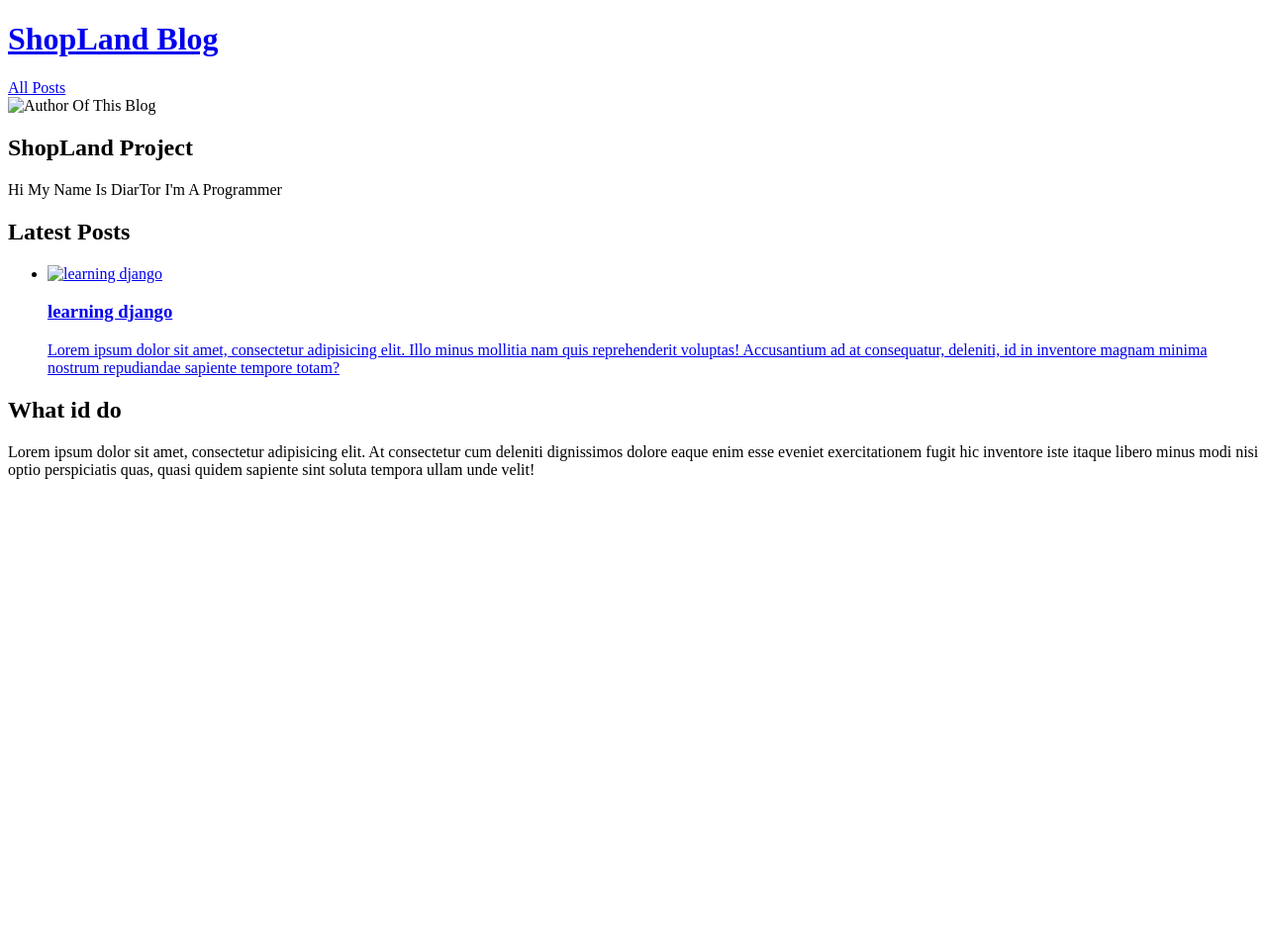
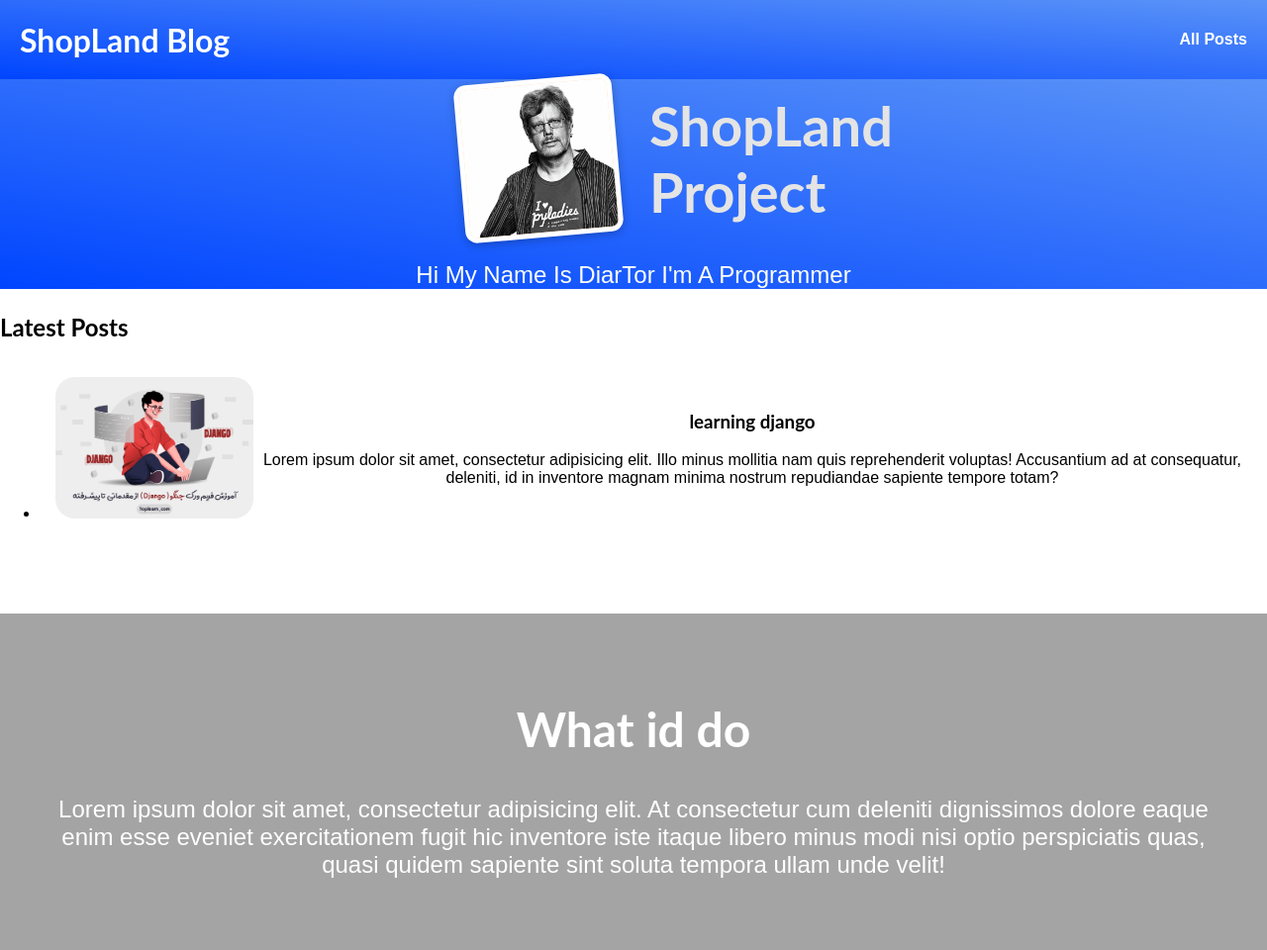
Before and after one commit to DiarTor/shopland, a Django app: page / in a window 1280 px wide. Shown: the whole page at 99% size. Before the commit the page ends 484 px from the top, so only its background shows below. Run offline with Django 5.2, Linux system fonts and the light colour scheme.

Commit message:
made all-posts page + added css to the website

```diff
--- /dev/null
+++ b/home/static/home/index.css
@@ -0,0 +1,142 @@
+#main-navigation {
+    width: 100%;
+    height: 5rem;
+    display: flex;
+    justify-content: space-between;
+    align-items: center;
+    top: 0;
+    left: 0;
+    padding: 5px 20px;
+    background: linear-gradient(to right top, #0045ff, #5a93f8);
+}
+
+#main-navigation a {
+    text-decoration: none;
+    color: white;
+    font-weight: bold;
+}
+
+#main-navigation a:hover,
+#main-navigation a:active {
+    color: #cf79f1;
+}
+
+
+#main-navigation h1 a:hover,
+#main-navigation h1 a:active {
+    color: white;
+}
+
+#welcome {
+    background: linear-gradient(to right top, #0045ff, #5a93f8);
+}
+
+#welcome header {
+    display: flex;
+    align-items: center;
+    justify-content: center;
+    margin: 0 auto;
+}
+
+#welcome img {
+    width: 10rem;
+    height: 10rem;
+    object-fit: cover;
+    border: 5px solid white;
+    border-radius: 12px;
+    background-color: #ffe1bf;
+    transform: rotateZ(-5deg);
+    box-shadow: 0 2px 8px rgba(0, 0, 0, .25);
+}
+
+#welcome h2 {
+    font-size: 3.5rem;
+    margin: 0 0 0 2rem;
+    color: #e4e4e4;
+    width: 10rem;
+}
+
+#welcome p {
+    color: white;;
+    font-size: 1.5rem;
+    text-align: center;
+}
+
+#latest-posts {
+    background-color: white;
+    padding: 2rem;
+    border-radius: 12px;
+    width: 60rem;
+    margin: 10px auto;
+    box-shadow: 1px 1px 12px rgba(0, 0, 0, .4);
+}
+
+#latest-posts h2 {
+    text-align: center;
+}
+
+#latest-posts ul {
+    list-style: none;
+    margin: 0;
+    padding: 0;
+    display: flex;
+    flex-direction: column;
+    gap: 1rem;
+}
+
+#latest-posts li {
+    flex: 1;
+}
+
+#about {
+    text-align: center;
+    padding: 3rem;
+    background-color: #a4a4a4;
+    margin-top: 5rem;
+}
+
+
+#about h2 {
+    font-size: 3rem;
+    color: white;
+}
+
+#about p {
+    font-size: 1.5rem;
+    color: white;
+}
+
+.post {
+    display: flex;
+    flex-direction: column;
+    align-items: center;
+    text-align: center;
+}
+
+.post a {
+    text-decoration: none;
+    color: black;
+    transition: all ease .2s;
+    padding: 1rem;
+}
+
+
+.post a:active,
+.post a:hover {
+    transform: scale(1.1);
+    background-color: #390281;
+    color: white;
+}
+
+
+.post img {
+    width: 200px;
+    border-radius: 20px;
+}
+
+
+.post a {
+    display: flex;
+    justify-content: space-between;
+    align-items: center;
+}
--- a/home/templates/home/homepage.html
+++ b/home/templates/home/homepage.html
@@ -1,17 +1,15 @@
 {% extends 'base.html' %}
-
+{% load static %}
 {% block title %}
     My Blog
 {% endblock %}
-
+{% block header_references %}
+    <link rel="stylesheet" href="{% static 'home/index.css' %}">
+{% endblock %}
 {% block content %}
-    <header id="main-navigation">
-        <h1><a href="#">ShopLand Blog</a></h1>
-        <nav><a href="#">All Posts</a></nav>
-    </header>
     <section id="welcome">
         <header>
-            <img src="" alt="Author Of This Blog">
+            <img src="{% static 'home/images/master.jpg' %}" alt="Author Of This Blog">
             <h2>ShopLand Project</h2>
         </header>
         <p>Hi My Name Is DiarTor I'm A Programmer</p>
@@ -19,21 +17,13 @@
     <section id="latest-post">
         <h2>Latest Posts</h2>
         <ul>
-            <li>
-                <article class="post">
-                    <a href="#">
-                        <img src="" alt="learning django">
-                        <div class="post__content">
-                            <h3>learning django</h3>
-                            <p>Lorem ipsum dolor sit amet, consectetur adipisicing elit. Illo minus mollitia nam quis reprehenderit voluptas! Accusantium ad at consequatur, deleniti, id in inventore magnam minima nostrum repudiandae sapiente tempore totam?</p>
-                        </div>
-                    </a>
-                </article>
-            </li>
+            {% include 'home/include/post.html' %}
         </ul>
     </section>
     <section id="about">
-    <h2>What id do</h2>
-    <p>Lorem ipsum dolor sit amet, consectetur adipisicing elit. At consectetur cum deleniti dignissimos dolore eaque enim esse eveniet exercitationem fugit hic inventore iste itaque libero minus modi nisi optio perspiciatis quas, quasi quidem sapiente sint soluta tempora ullam unde velit!</p>
+        <h2>What id do</h2>
+        <p>Lorem ipsum dolor sit amet, consectetur adipisicing elit. At consectetur cum deleniti dignissimos dolore
+            eaque enim esse eveniet exercitationem fugit hic inventore iste itaque libero minus modi nisi optio
+            perspiciatis quas, quasi quidem sapiente sint soluta tempora ullam unde velit!</p>
     </section>
 {% endblock %}
--- /dev/null
+++ b/home/templates/home/include/post.html
@@ -0,0 +1,14 @@
+{% load static %}
+<li>
+    <article class="post">
+        <a href="#">
+            <img src="{% static 'home/images/django.png' %}" alt="learning django">
+            <div class="post__content">
+                <h3>learning django</h3>
+                <p>Lorem ipsum dolor sit amet, consectetur adipisicing elit. Illo minus mollitia nam quis
+                    reprehenderit voluptas! Accusantium ad at consequatur, deleniti, id in inventore magnam
+                    minima nostrum repudiandae sapiente tempore totam?</p>
+            </div>
+        </a>
+    </article>
+</li>
--- a/home/views.py
+++ b/home/views.py
@@ -9,7 +9,7 @@
 
 
 def posts(request):
-    pass
+    return render(request, 'home/all-posts.html')
 
 
 def single_post(request):
--- /dev/null
+++ b/static/app.css
@@ -0,0 +1,18 @@
+* {
+    box-sizing: border-box;
+}
+
+html {
+    font-family: sans-serif;
+}
+
+body {
+    margin: 0;
+}
+
+h1,
+h2,
+h3 {
+    font-family: Lato, sans-serif;
+    font-weight: bold;
+}
--- a/templates/base.html
+++ b/templates/base.html
@@ -1,12 +1,18 @@
 <!DOCTYPE html>
+{% load static %}
 <html lang="en">
 <head>
     <meta charset="UTF-8">
     <title>{% block title %}{% endblock %}</title>
+    <link rel="stylesheet" href="{% static 'app.css' %}">
     {% block header_references %}{% endblock %}
 </head>
 <body>
-    {% block content %}{% endblock %}
-    {% block footer_references %}{% endblock %}
+<header id="main-navigation">
+    <h1><a href="#">ShopLand Blog</a></h1>
+    <nav><a href="#">All Posts</a></nav>
+</header>
+{% block content %}{% endblock %}
+{% block footer_references %}{% endblock %}
 </body>
 </html>
```
Also changed, not shown: home/static/home/all-posts.css (added, +30 -0 lines), home/templates/home/all-posts.html (added, +24 -0 lines), shopland/settings.py (+3 -6 lines), home/static/home/images/django.png (added), home/static/home/images/master.jpg (added), home/static/home/images/ml.png (added), home/static/home/images/python.png (added).
